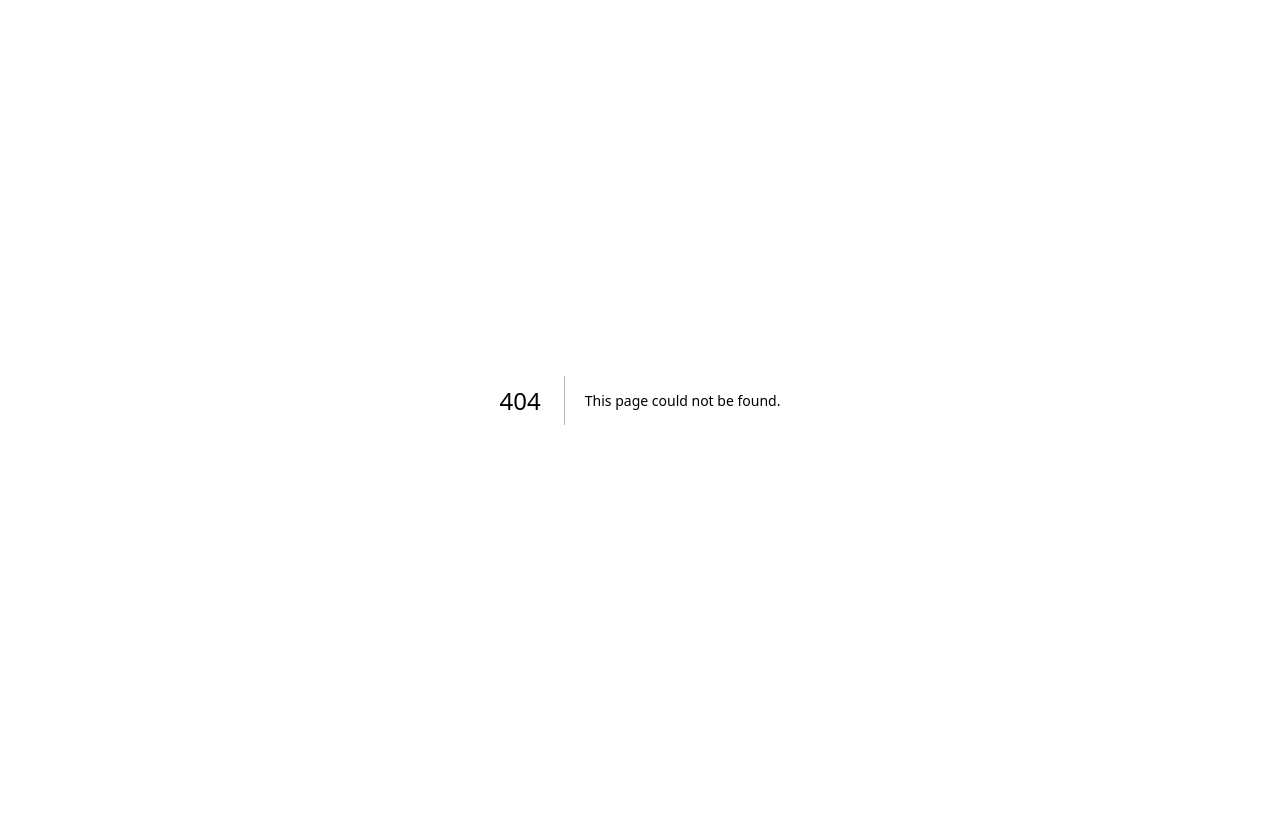
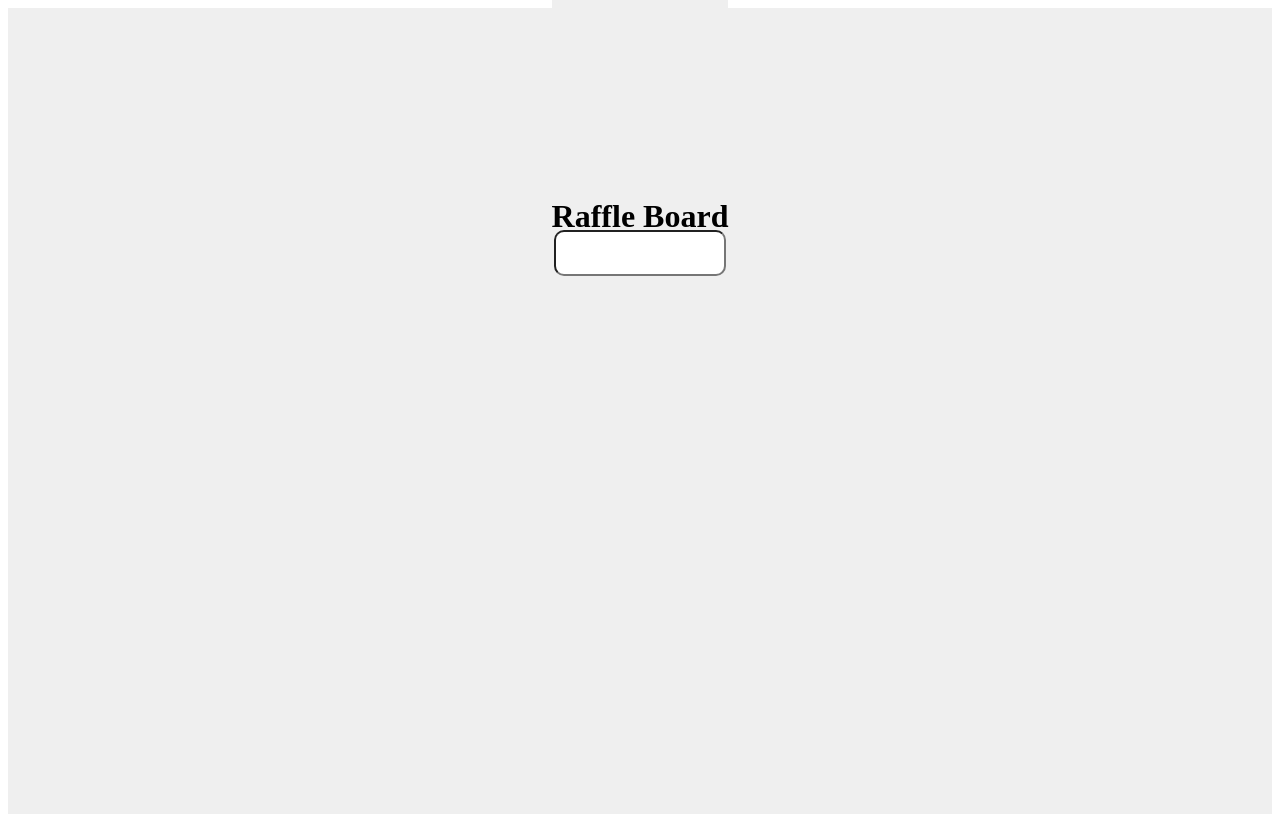
Before and after one commit to SantiiRepair/quantum-fair, a Next.js app: page /board/board in a window 1280 px wide. Before the commit this address had no page. Before the commit the page ends 800 px from the top, so only its background shows below. Built offline with nearby package versions, Linux system fonts and the light colour scheme; what @usedapp/core would draw is missing.

Commit message:
"Initial commit"

```diff
--- /dev/null
+++ b/pages/board/board.tsx
@@ -0,0 +1,55 @@
+import styled from 'styled-components'
+
+const Flex = styled.div`
+  justify-content: center;
+  background: #efefef;
+  flex-direction: column;
+  align-items: center;
+  height: 100vh;
+  display: flex;
+  align-content: center;
+  padding: 0.2rem calc((100vw - 1000px) / 2);
+  z-index: 12;
+`
+
+const OneContent = styled.div`
+  justify-content: center;
+  background: #efefef;
+  flex-direction: column;
+  align-items: center;
+  height: -webkit-fill-available;
+  display: flex;
+  transform: translateY(-200px);
+  align-content: center;
+  z-index: 12;
+`
+
+const Typography = styled.h1`
+  transform: translateY(30px);
+  color: #000000;
+  font-size: xx-large;
+  font-family: 'Poppins';
+`
+
+const Input = styled.input`
+  border-radius: 10px;
+  color: #000000;
+  margin-top: 2%;
+  height: 5%;
+  font-family: 'Poppins';
+`
+
+function Mock() {
+  return (
+    <>
+     <Flex>
+       <OneContent>
+       <Typography>Raffle Board</Typography>
+       <Input/>
+       </OneContent>
+     </Flex>
+    </>
+  )
+}
+
+export default Mock
--- a/pages/index.tsx
+++ b/pages/index.tsx
@@ -15,7 +15,7 @@ function Heading() {
   return (
     <>
       <Head>
-        <title>Quantum Fair</title>
+        <title>Home | Quantum Fair</title>
         <meta name="description" content="Generated by create next app" />
         <meta name="viewport" content="width=device-width, initial-scale=1" />
         <link rel="icon" href="https://i.ibb.co/xJxBBbv/QF-Media-kit-ref.png" />
```
Also changed, not shown: components/nav/Layout.tsx (+7 -3 lines), pages/board/index.tsx (+25 -9 lines), pages/create/index.tsx (+20 -5 lines).
